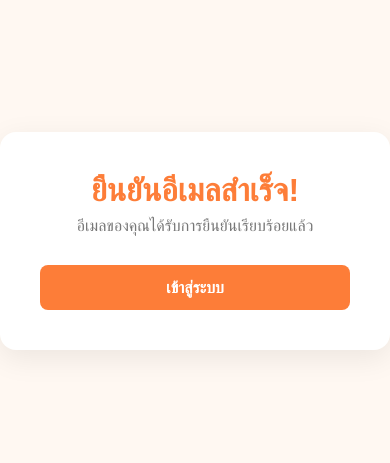
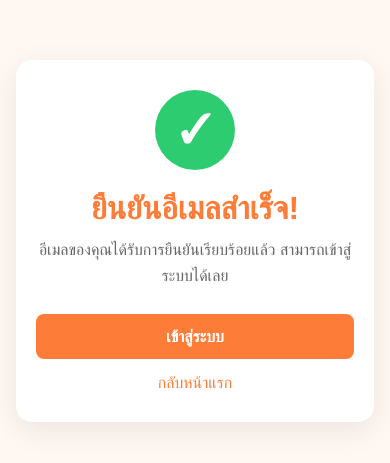
Before and after one commit to Aesterx/kmitl-travel-recom, a website: page verify.html in a window 390 px wide. Shown: the part 181-644 px from the top of the page. Drawn offline with Linux system fonts and the light colour scheme.

Commit message:
Send verification email via EmailJS and add verify result page
- Replace email sending with EmailJS HTTP API (Railway blocks SMTP)
- verify.html shows success / invalid link / error states
- /verify redirects to verify.html with a status instead of bare HTML
- Add .env.example listing required variables

```diff
--- a/verify.html
+++ b/verify.html
@@ -8,30 +8,137 @@
     <title>ยืนยันอีเมล - เที่ยวไหนดี สจล.</title>
 
     <link rel="stylesheet" href="style.css">
+
+    <style>
+        .verify-box {
+            text-align: center;
+        }
+
+        .verify-icon {
+            width: 80px;
+            height: 80px;
+            margin: 0 auto 20px;
+
+            display: flex;
+            justify-content: center;
+            align-items: center;
+
+            border-radius: 50%;
+            font-size: 40px;
+            font-weight: bold;
+            color: white;
+        }
+
+        .verify-icon.success {
+            background-color: #2ecc71;
+        }
+
+        .verify-icon.invalid,
+        .verify-icon.error {
+            background-color: #e74c3c;
+        }
+
+        .verify-box p {
+            margin: 10px 0 25px;
+            line-height: 1.6;
+            color: #666;
+        }
+
+        .verify-link {
+            display: inline-block;
+            margin-top: 15px;
+            color: #fd7d38;
+            text-decoration: none;
+        }
+
+        .verify-link:hover {
+            text-decoration: underline;
+        }
+
+        @media (max-width: 480px) {
+            .login-container {
+                padding: 16px;
+            }
+
+            .login-box {
+                width: 100%;
+                padding: 30px 20px;
+            }
+        }
+    </style>
 </head>
 
 <body>
 
     <div class="login-container">
 
-        <div class="login-box">
+        <div class="login-box verify-box">
 
-            <h1>ยืนยันอีเมลสำเร็จ!</h1>
+            <div id="verify-icon" class="verify-icon success">✓</div>
 
-            <p>
+            <h1 id="verify-title">ยืนยันอีเมลสำเร็จ!</h1>
+
+            <p id="verify-message">
                 อีเมลของคุณได้รับการยืนยันเรียบร้อยแล้ว
+                สามารถเข้าสู่ระบบได้เลย
             </p>
 
             <button
+                id="verify-button"
                 class="submit-btn"
                 onclick="window.location.href='login.html'"
             >
                 เข้าสู่ระบบ
             </button>
 
+            <a class="verify-link" href="index.html">กลับหน้าแรก</a>
+
         </div>
 
     </div>
 
+    <script>
+        const pages = {
+            success: {
+                icon: "✓",
+                title: "ยืนยันอีเมลสำเร็จ!",
+                message: "อีเมลของคุณได้รับการยืนยันเรียบร้อยแล้ว สามารถเข้าสู่ระบบได้เลย",
+                button: "เข้าสู่ระบบ",
+                link: "login.html"
+            },
+            invalid: {
+                icon: "!",
+                title: "ลิงก์ยืนยันใช้ไม่ได้",
+                message: "ลิงก์นี้ไม่ถูกต้อง ถูกใช้ไปแล้ว หรือหมดอายุ หากยังเข้าสู่ระบบไม่ได้ กรุณาสมัครสมาชิกใหม่อีกครั้ง",
+                button: "สมัครสมาชิกใหม่",
+                link: "register.html"
+            },
+            error: {
+                icon: "✕",
+                title: "ยืนยันอีเมลไม่สำเร็จ",
+                message: "เกิดข้อผิดพลาดระหว่างสร้างบัญชี กรุณาลองใหม่อีกครั้งภายหลัง",
+                button: "สมัครสมาชิกใหม่",
+                link: "register.html"
+            }
+        };
+
+        const status = new URLSearchParams(location.search).get("status");
+        const page = pages[status] || pages.success;
+        const kind = pages[status] ? status : "success";
+
+        const icon = document.getElementById("verify-icon");
+        icon.textContent = page.icon;
+        icon.className = "verify-icon " + kind;
+
+        document.getElementById("verify-title").textContent = page.title;
+        document.getElementById("verify-message").textContent = page.message;
+
+        const button = document.getElementById("verify-button");
+        button.textContent = page.button;
+        button.onclick = () => {
+            window.location.href = page.link;
+        };
+    </script>
+
 </body>
 </html>
```
Also changed, not shown: server.js (+51 -41 lines), 1 other file.
